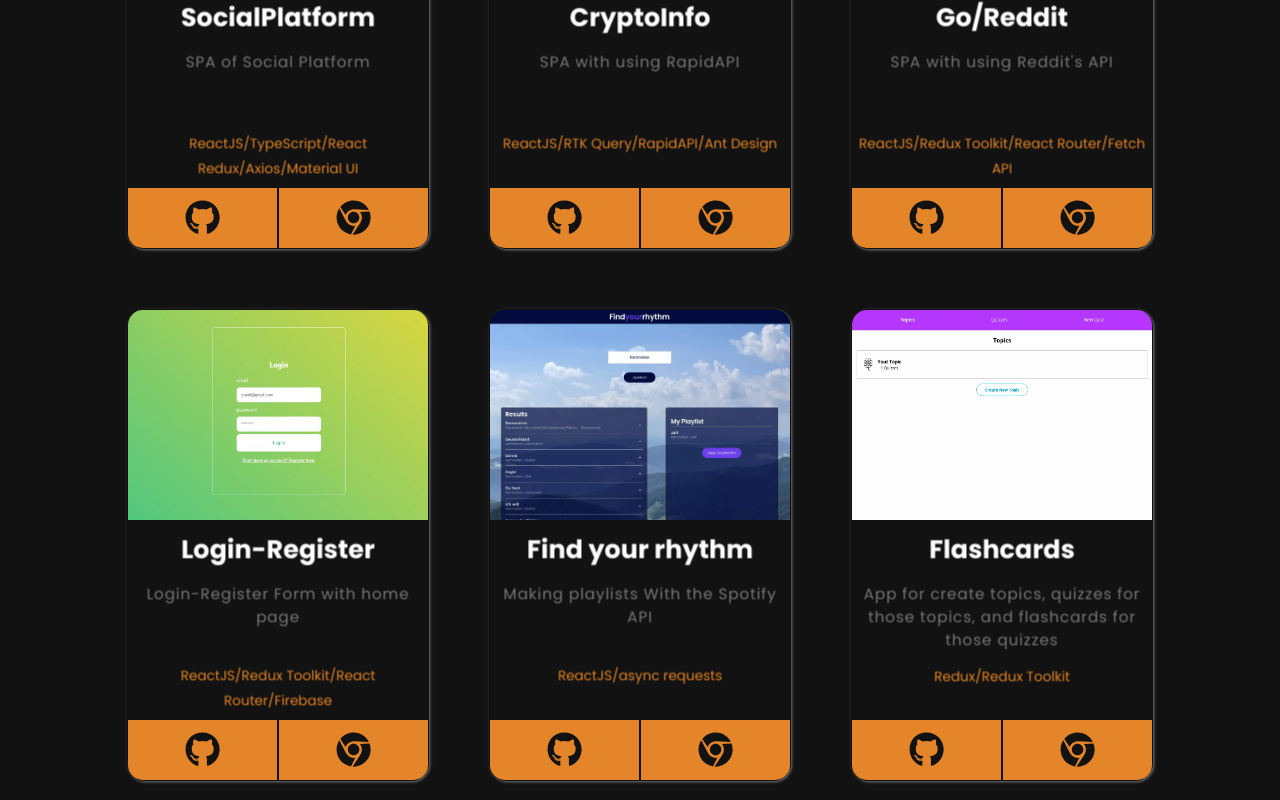
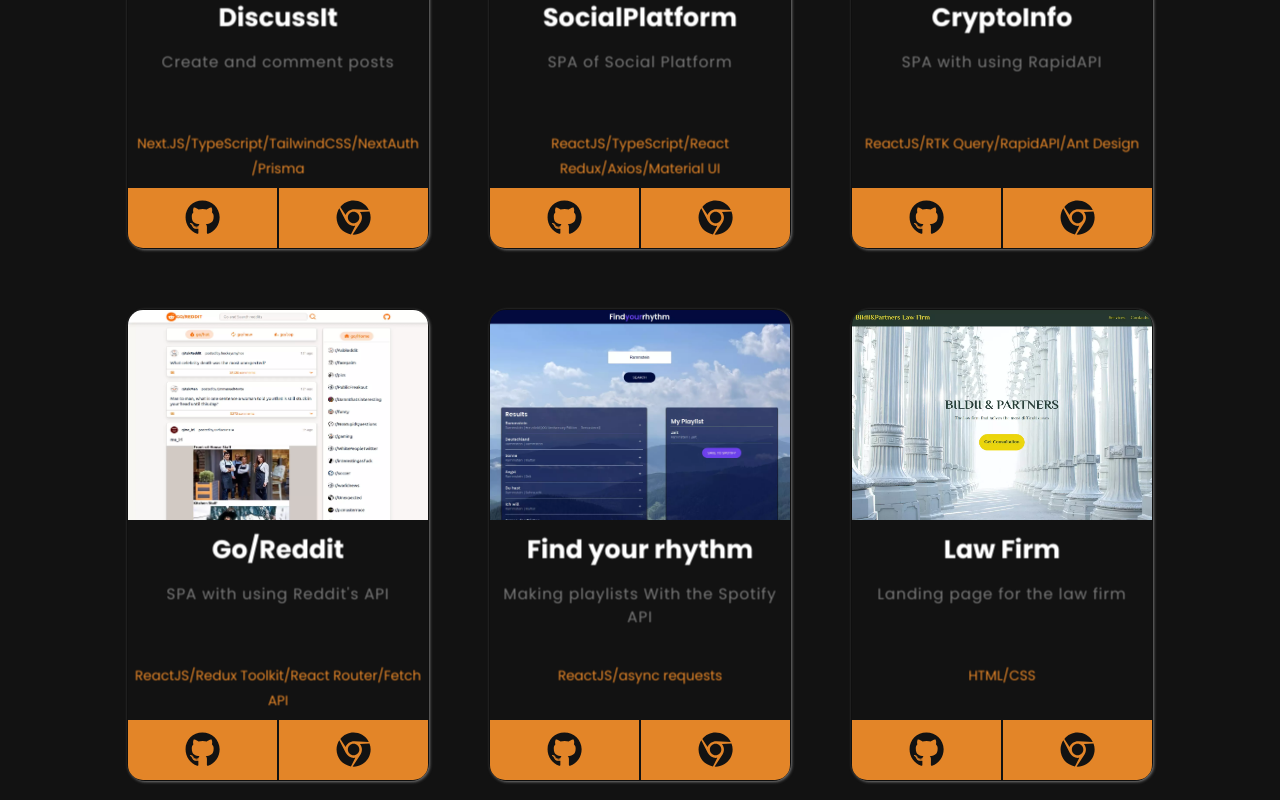
Before and after one commit to andriibildii/bildiiportfolio.react, a React (Create React App) app: page / in a window 1280 px wide. Shown: the part 1840-2640 px from the top of the page. Built offline with nearby package versions, Linux system fonts and the light colour scheme; a web font is replaced by a local one.

Commit message:
added new project

```diff
--- a/src/features/Projects/Projects.tsx
+++ b/src/features/Projects/Projects.tsx
@@ -5,15 +5,24 @@ import TrackVisibility from 'react-on-screen';
 import socialPlatform from '../../assets/img/SP.webp';
 import cryptoInfo from '../../assets/img/ctyptoInfo.webp';
 import goReddit from '../../assets/img/go-reddit.webp';
-import loginRegister from '../../assets/img/login-register.webp';
+// import loginRegister from '../../assets/img/login-register.webp';
 import rhythm from '../../assets/img/jammingL.webp';
-import flashcards from '../../assets/img/flashcards.webp';
-import appointment from '../../assets/img/appointment.webp';
+// import flashcards from '../../assets/img/flashcards.webp';
+// import appointment from '../../assets/img/appointment.webp';
 import lawFirm from '../../assets/img/lawfirm.webp';
+import discussIt from '../../assets/img/discussit.png';
 import './Projects.css';
 
 export const Projects: React.FC = () => {
     const projects = [
+        {
+            title: 'DiscussIt',
+            description: 'Create and comment posts',
+            tools: 'Next.JS/TypeScript/TailwindCSS/NextAuth/Prisma',
+            gitUrl: 'https://github.com/andriibildii/discuss-it-web',
+            appUrl: 'https://discuss-it-web.vercel.app/',
+            imgUrl: discussIt,
+        },
         {
             title: 'SocialPlatform',
             description: 'SPA of Social Platform',
@@ -38,14 +47,14 @@ export const Projects: React.FC = () => {
             appUrl: 'https://go-reddit.netlify.app',
             imgUrl: goReddit,
         },
-        {
-            title: 'Login-Register',
-            description: 'Login-Register Form with home page',
-            tools: 'ReactJS/Redux Toolkit/React Router/Firebase',
-            gitUrl: 'https://github.com/andriibildii/go-reddit',
-            appUrl: 'https://login-register-app-react.netlify.app/login',
-            imgUrl: loginRegister,
-        },
+        // {
+        //     title: 'Login-Register',
+        //     description: 'Login-Register Form with home page',
+        //     tools: 'ReactJS/Redux Toolkit/React Router/Firebase',
+        //     gitUrl: 'https://github.com/andriibildii/go-reddit',
+        //     appUrl: 'https://login-register-app-react.netlify.app/login',
+        //     imgUrl: loginRegister,
+        // },
         {
             title: 'Find your rhythm',
             description: 'Making playlists With the Spotify API',
@@ -54,23 +63,23 @@ export const Projects: React.FC = () => {
             appUrl: 'https://find-your-rhythm.surge.sh',
             imgUrl: rhythm,
         },
-        {
-            title: 'Flashcards',
-            description:
-                'App for create topics, quizzes for those topics, and flashcards for those quizzes',
-            tools: 'Redux/Redux Toolkit',
-            gitUrl: 'https://github.com/andriibildii/flashcards',
-            appUrl: 'https://bildii-flashcards.netlify.app',
-            imgUrl: flashcards,
-        },
-        {
-            title: 'Appointment Planner',
-            description: 'Manage contacts and appointments',
-            tools: 'ReactJS/React Router',
-            gitUrl: 'https://github.com/andriibildii/appointment-planner',
-            appUrl: 'https://bildii-appointment-planner.netlify.app',
-            imgUrl: appointment,
-        },
+        // {
+        //     title: 'Flashcards',
+        //     description:
+        //         'App for create topics, quizzes for those topics, and flashcards for those quizzes',
+        //     tools: 'Redux/Redux Toolkit',
+        //     gitUrl: 'https://github.com/andriibildii/flashcards',
+        //     appUrl: 'https://bildii-flashcards.netlify.app',
+        //     imgUrl: flashcards,
+        // },
+        // {
+        //     title: 'Appointment Planner',
+        //     description: 'Manage contacts and appointments',
+        //     tools: 'ReactJS/React Router',
+        //     gitUrl: 'https://github.com/andriibildii/appointment-planner',
+        //     appUrl: 'https://bildii-appointment-planner.netlify.app',
+        //     imgUrl: appointment,
+        // },
         {
             title: 'Law Firm',
             description: 'Landing page for the law firm',
```
Also changed, not shown: src/assets/img/discussit.png (added).
